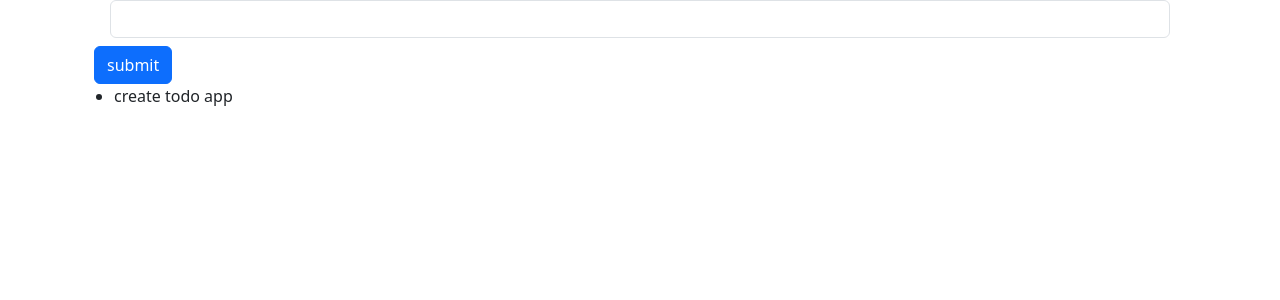
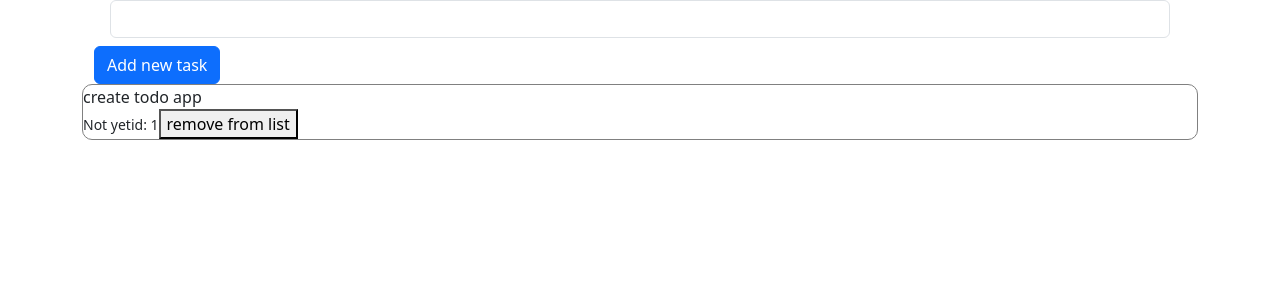
Before and after one commit to Luxlorys/todo_react, a React (Create React App) app in the folder cva_todo/: page / in a window 1280 px wide. Shown: the top 300 px of the page. Built offline with nearby package versions, Linux system fonts and the light colour scheme.

Commit message:
removing task function added

```diff
--- a/cva_todo/src/App.jsx
+++ b/cva_todo/src/App.jsx
@@ -6,8 +6,10 @@ import 'bootstrap/dist/css/bootstrap.css';
 
 function App() {
 
+
   const tasksList = [
     {
+      id: 1,
       name: "create todo app",
       isDone: false,
     }
@@ -19,7 +21,7 @@ function App() {
   return (
     <div className="container">
       <TaskForm tasks={tasks} setTask={setTask}/>
-      <TaskList tasks={tasks} />
+      <TaskList tasks={tasks} setTasks={setTask} />
     </div>
 
   );
--- /dev/null
+++ b/cva_todo/src/components/TodoList/Task.jsx
@@ -0,0 +1,12 @@
+import './task.css';
+
+export default function Task({ task, onDelete }) {
+    return (
+        <div className="task">
+            <div className="taskName">{task.name}</div>
+            <small className="status">{task.isDone ? 'Done!' : 'Not yet'}</small>
+            <small>id: {task.id}</small>
+            <button onClick={() => onDelete(task.id)}>remove from list</button>
+        </div>
+    );
+}
--- a/cva_todo/src/components/TodoList/TaskList.jsx
+++ b/cva_todo/src/components/TodoList/TaskList.jsx
@@ -1,13 +1,19 @@
-export default function TaskList({tasks}) {
-    return (
-        <div>
-            <ul>
-                {
-                    tasks.map(task => (
-                        <li>{task.name}</li>
-                    ))
-                }
-            </ul>
-        </div>
+import Task from "./Task";
+
+export default function TaskList({ tasks, setTasks }) {
+  const handleDelete = (taskId) => {
+    setTasks(
+      tasks.filter(task =>  task.id !== taskId)
     );
+  }
+  return (
+    <div>
+        {tasks.map((task) => (
+          <Task
+            task={task}
+            onDelete={() => handleDelete(task.id)}
+          />
+        ))}
+    </div>
+  );
 }
--- /dev/null
+++ b/cva_todo/src/components/TodoList/task.css
@@ -0,0 +1,4 @@
+.task {
+    border: 1px solid grey;
+    border-radius: 10px;
+}
--- a/cva_todo/src/components/form/TaskForm.jsx
+++ b/cva_todo/src/components/form/TaskForm.jsx
@@ -10,6 +10,7 @@ export default function TaskForm({tasks, setTask}) {
         e.preventDefault();
 
         const newTask = {
+            id: tasks.length + 1,
             name: taskName,
             isDone: false,
         }
@@ -30,7 +31,7 @@ export default function TaskForm({tasks, setTask}) {
                         onChange={e => setTaskName(e.target.value)}/>
                 </div>
 
-                <button type="submit" className="btn btn-primary">submit</button>
+                <button type="submit" className="btn btn-primary">Add new task</button>
             </form>
         </div>
     );
```
